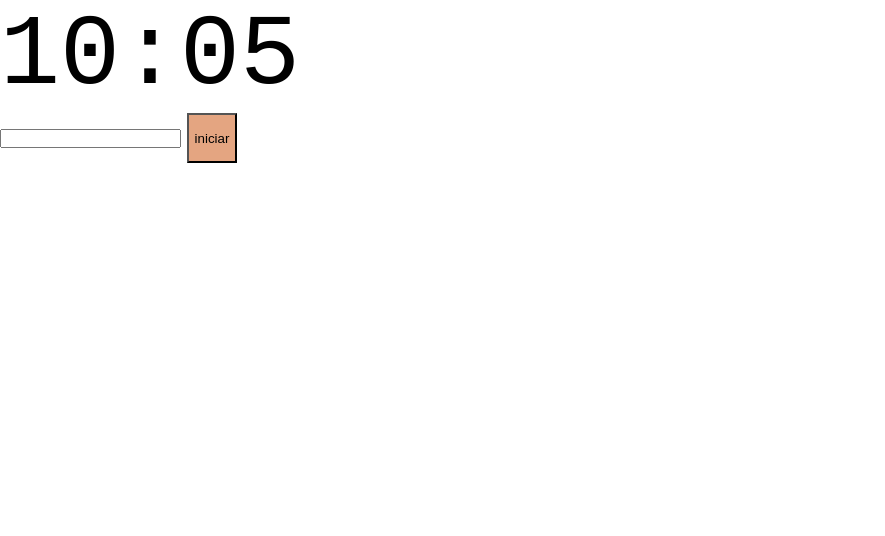
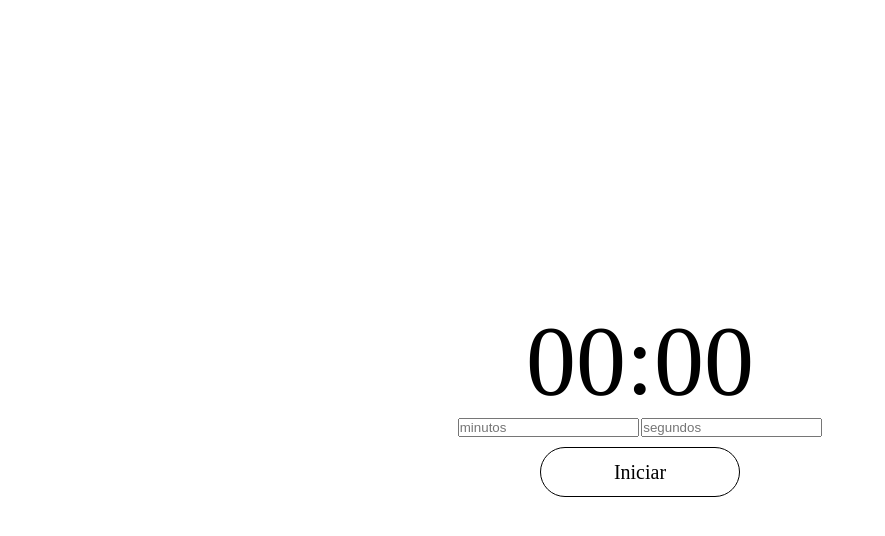
Before and after one commit to kgarcia18/1P_PruebaCorta2_VBach, a plain HTML site: page index.html in a window 1280 px wide. Shown: the whole page, without its empty margins (0-885 px from the left). Drawn offline with Linux system fonts and the light colour scheme.

Commit message:
cronometro

```diff
--- a/css/config.css
+++ b/css/config.css
@@ -3,8 +3,12 @@
     padding: 0;
     box-sizing: border-box;
 }
-
 html{
+    width: 100%;
+    height: 100vh;
     font-size: 10px;
-    font-family: 'Courier New', Courier, monospace;
+    font-family: monospaceo;
+    display: flex;
+    align-items: center;
+    justify-content: center;
 }
--- a/css/index.css
+++ b/css/index.css
@@ -1,8 +1,22 @@
+#root{
+    display: flex;
+    flex-direction: column;
+    align-items: center;
+    justify-content: center;
+}
 .cronometro{
     font-size: 10rem;
 }
+
 .boton{
-    width: 5rem;
+    margin-top: 1rem;
+    width: 20rem;
     height: 5rem;
-    background-color: rgb(228, 165, 129);
+    border: 1px solid black;
+    border-radius: 4rem;
+    display: flex;
+    align-items: center;
+    justify-content: center;
+    font-size: 2rem;
+
 }
--- a/js/main.js
+++ b/js/main.js
@@ -1,49 +1,56 @@
 let root = document.querySelector("#root");
-divs_root = `
-    <div class="cronometro"></div>
-    <input type="text" class="input">
-    <button class="boton">iniciar</button>
+root.innerHTML = `
+    <div class="cronometro">00:00</div>
+    <div>
+        <input type="text" class="input1" placeholder="minutos">
+        <input type="text" class="input2" placeholder="segundos">
+    </div>
+    <div class="boton">Iniciar</div>
 `;
+let cronometro = document.querySelector(".cronometro");
+let boton = document.querySelector(".boton");
+let tiempo; // Variable para almacenar el intervalo del cronómetro
 
-root.innerHTML = divs_root;
+boton.addEventListener("click", () => {
+    let minutos = parseInt(document.querySelector(".input1").value);
+    let segundos = parseInt(document.querySelector(".input2").value);
 
+    detener_cronometro();// Detener el cronómetro actual si está en marcha
 
+    iniciar_cronometro(minutos, segundos); // Iniciar el nuevo cronómetro
+});
 
+function detener_cronometro() {
+    clearInterval(tiempo);
+}
 
-
-
-
-let div_cronometro = document.querySelector(".cronometro");
-let tiempo;
-
-
-function iniciar_cronometro(minutos,segundos){
-    div_cronometro.innerHTML = `${minutos}:${segundos}`;
-
-    function actualizar(){
-        if(segundos==1 & minutos == 0){
+function iniciar_cronometro(minutos, segundos) {
+    function actualizar() {
+        if (segundos <= 0 && minutos <= 0) {
             clearInterval(tiempo);
-        }
-        segundos--;
-
-        if(segundos==0){
-            if(minutos>=1){
-                segundos = 60
-                minutos--;
-            }
+            cronometro.innerHTML = `00:00`;
+            return; // Terminar la ejecución de la función actualizar
         }
 
-        div_cronometro.innerHTML = "";
-
-        if(segundos<10){
-            div_cronometro.innerHTML = `${minutos}:0${segundos}`;
-        }else{
-            div_cronometro.innerHTML = `0${minutos}:${segundos}`;
+        if (segundos <= 0) { // Actualizar segundos y minutos
+            segundos = 59;
+            minutos--;
+        } else {
+            segundos--;
         }
 
+        // Actualizar la visualización del cronómetro con la condición
+        if (minutos < 10 && segundos < 10) {
+            cronometro.innerHTML = '0' + minutos + ":0" + segundos;
+        } else if (minutos < 10) {
+            cronometro.innerHTML = '0' + minutos + ":" + segundos;
+        } else if (segundos < 10) {
+            cronometro.innerHTML = minutos + ":0" + segundos;
+        } else {
+            cronometro.innerHTML = minutos + ":" + segundos;
+        }
     }
 
-    tiempo = setInterval(actualizar, 1000);
+    actualizar();
+    tiempo = setInterval(actualizar, 1000);    // Iniciar el intervalo para actualizar el cronómetro cada segundo
 }
-
-iniciar_cronometro(10, 10);
```
